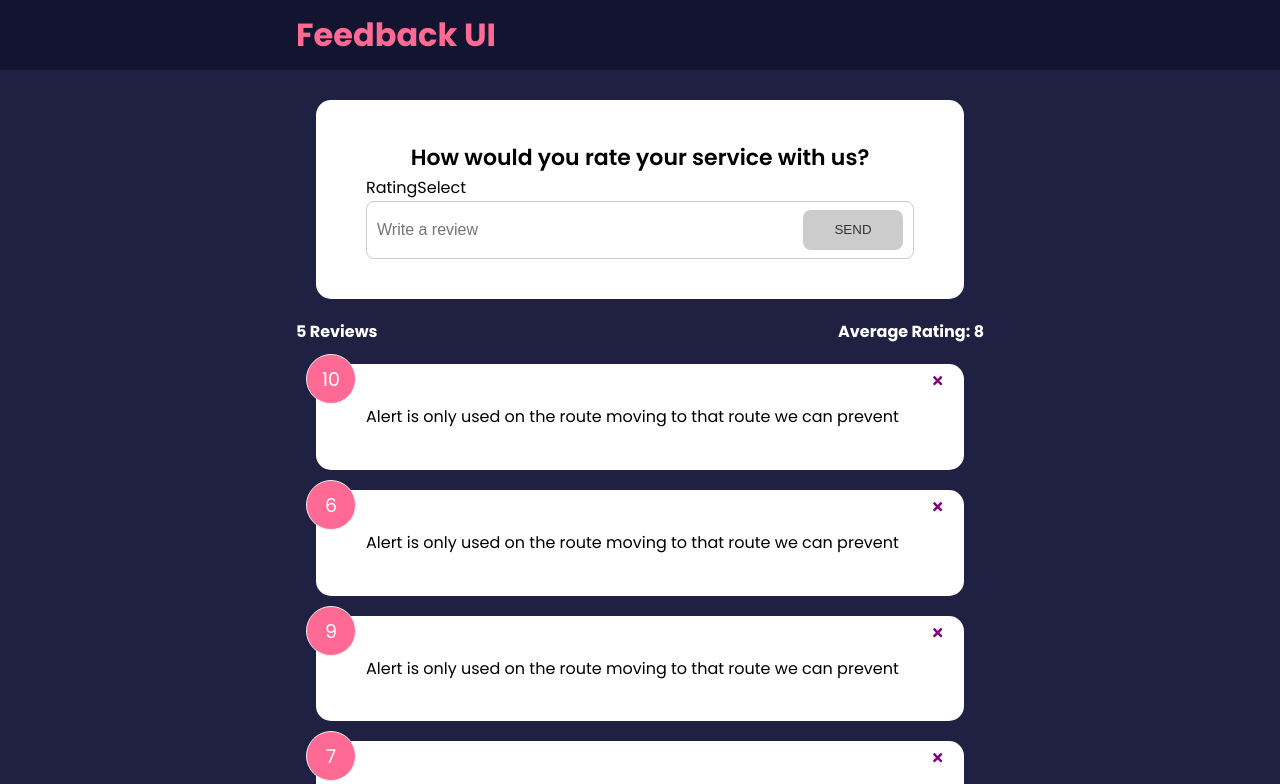
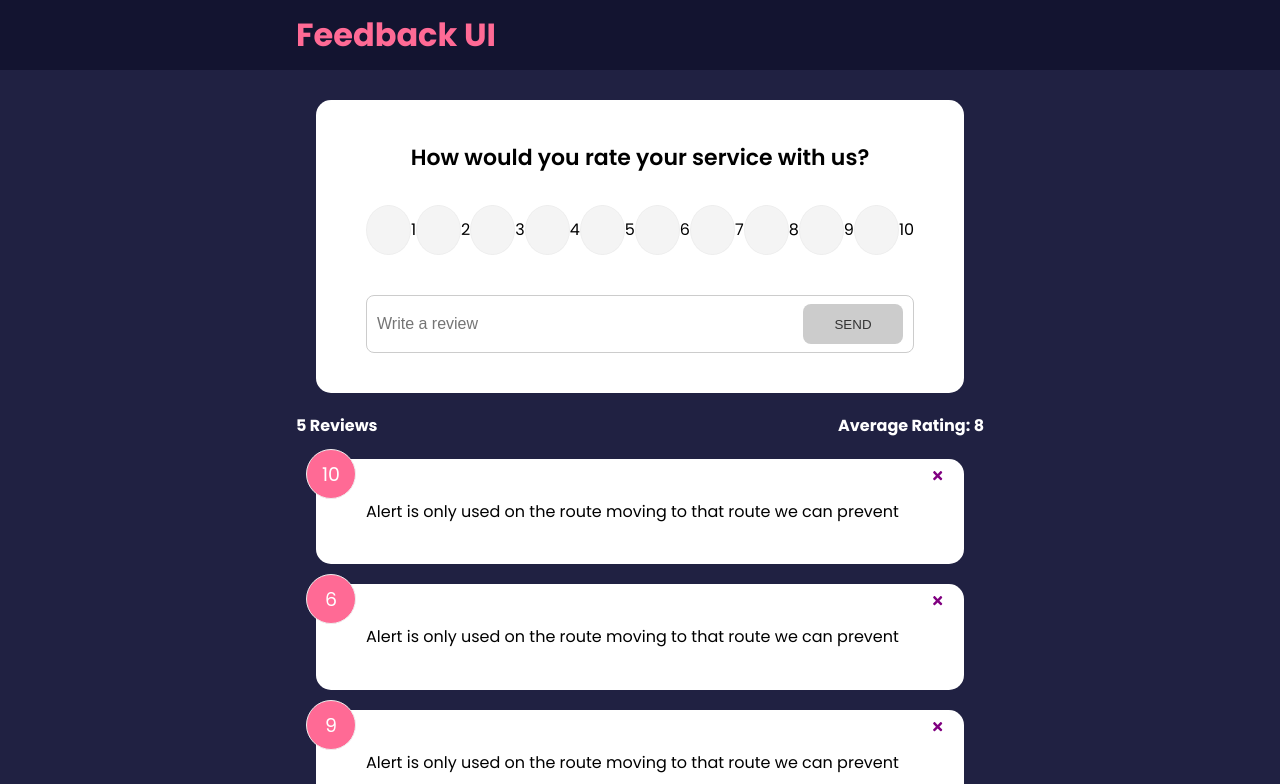
Before and after one commit to VladanStar/ExercisesReact, a React (Create React App) app in the folder exercises01/: page / in a window 1280 px wide. Shown: the top 784 px of the page. Built offline with nearby package versions, Linux system fonts and the light colour scheme.

Commit message:
Add ratirng

```diff
--- a/exercises01/src/components/RatingSelect.js
+++ b/exercises01/src/components/RatingSelect.js
@@ -3,8 +3,103 @@
 
 function RatingSelect() {
   const [selected, setSelected] = useState(10);
+  const handleChange = (e) => {
+    console.log(e)
+  }
   return (
-    <div>RatingSelect</div>
+    <ul className='rating'>
+      <li>
+        <input type="radio"
+        id='num1'
+        name='rating'
+        value="1"
+        onChange={handleChange}
+        checked={selected===1}/>
+      </li>
+      <label htmlFor='num1'>1</label>
+      <li>
+        <input type="radio"
+        id='num2'
+        name='rating'
+        value="2"
+        onChange={handleChange}
+        checked={selected===2}/>
+      </li>
+      <label htmlFor='num2'>2</label>
+      <li>
+        <input type="radio"
+        id='num3'
+        name='rating'
+        value="3"
+        onChange={handleChange}
+        checked={selected===3}/>
+      </li>
+      <label htmlFor='num3'>3</label>
+      <li>
+        <input type="radio"
+        id='num4'
+        name='rating'
+        value="4"
+        onChange={handleChange}
+        checked={selected===4}/>
+      </li>
+      <label htmlFor='num4'>4</label>
+      <li>
+        <input type="radio"
+        id='num5'
+        name='rating'
+        value="5"
+        onChange={handleChange}
+        checked={selected===5}/>
+      </li>
+      <label htmlFor='num5'>5</label>
+      <li>
+        <input type="radio"
+        id='num6'
+        name='rating'
+        value="6"
+        onChange={handleChange}
+        checked={selected===6}/>
+      </li>
+      <label htmlFor='num6'>6</label>
+      <li>
+        <input type="radio"
+        id='num7'
+        name='rating'
+        value="7"
+        onChange={handleChange}
+        checked={selected===7}/>
+      </li>
+      <label htmlFor='num7'>7</label>
+      <li>
+        <input type="radio"
+        id='num8'
+        name='rating'
+        value="8"
+        onChange={handleChange}
+        checked={selected===8}/>
+      </li>
+      <label htmlFor='num8'>8</label>
+      <li>
+        <input type="radio"
+        id='num9'
+        name='rating'
+        value="9"
+        onChange={handleChange}
+        checked={selected===9}/>
+      </li>
+      <label htmlFor='num9'>9</label>
+      <li>
+        <input type="radio"
+        id='num10'
+        name='rating'
+        value="10"
+        onChange={handleChange}
+        checked={selected===10}/>
+      </li>
+      <label htmlFor='num10'>10</label>
+
+    </ul>
   )
 }
 
```
